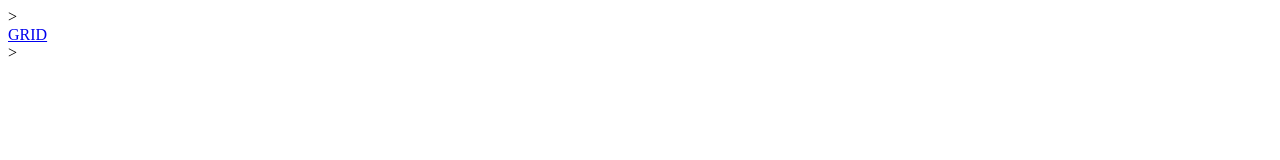
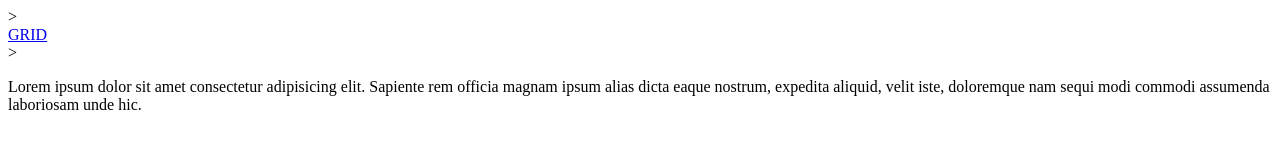
Before and after one commit to matiasreale98/coderhouse, a plain HTML site: page index.html in a window 1280 px wide. Drawn offline with Linux system fonts and the light colour scheme.

Commit message:
nueva version de index

```diff
--- a/index.html
+++ b/index.html
@@ -21,6 +21,12 @@
 
     </div>
 
+    <div>
+      <p>
+        Lorem ipsum dolor sit amet consectetur adipisicing elit. Sapiente rem officia magnam ipsum alias dicta eaque nostrum, expedita aliquid, velit iste, doloremque nam sequi modi commodi assumenda laboriosam unde hic.
+      </p>
+    </div>
+
 
 
 </body>
```
